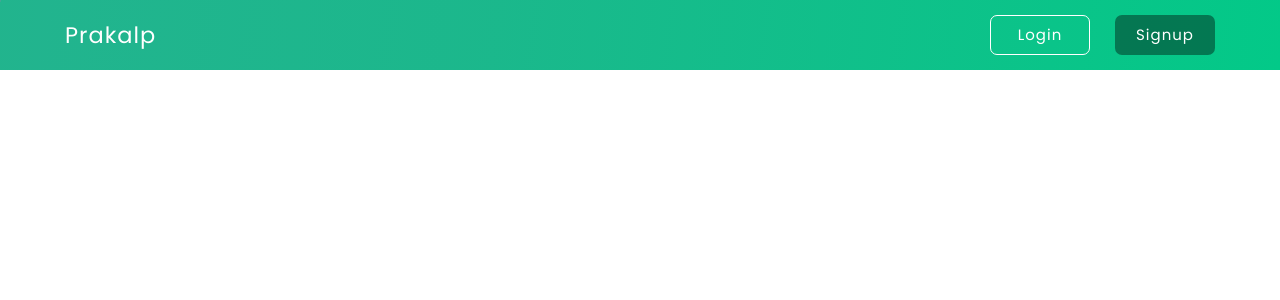
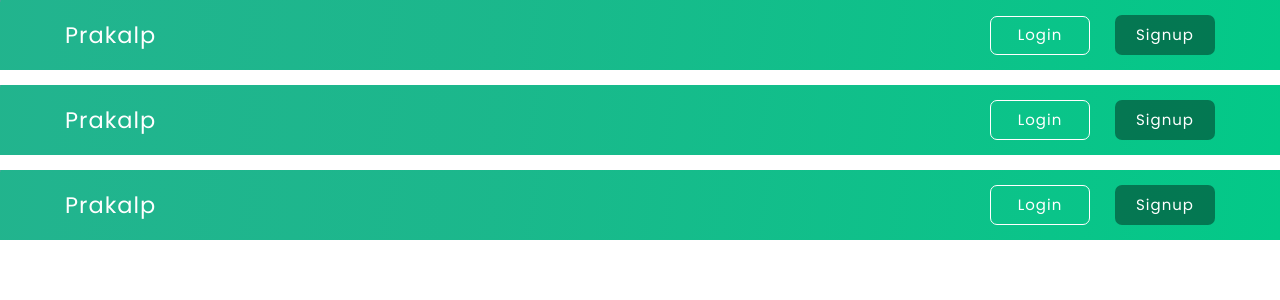
Before and after one commit to aditya-464/Prakalp_SIH_23, a React (Create React App) app in the folder client/: page / in a window 1280 px wide. Shown: the top 300 px of the page. Built offline with nearby package versions, Linux system fonts and the light colour scheme.

Commit message:
updated welcome nav

```diff
--- a/client/src/App.js
+++ b/client/src/App.js
@@ -8,10 +8,10 @@ function App() {
   return (
     <>
       <Navwelcome />
-      {/* <br />
+      <br />
       <Adminnav />
       <br />
-      <Usernav/> */}
+      <Usernav/>
     </>
   );
 }
--- a/client/src/components/Admin/AdminNav/Adminnav.js
+++ b/client/src/components/Admin/AdminNav/Adminnav.js
@@ -11,16 +11,16 @@ export default function Navwelcome() {
           <Heading
             as={"h1"}
             ml={"65px"}
-            style={{ fontWeight: "500", letterSpacing: "1px" }}
+            style={{ fontWeight: "400", letterSpacing: "1px", fontFamily: "'Poppins', sans-serif" }}
           >
             Prakalp
           </Heading>
         </NavLink>
         <Box mr={"65px"}>
-          <Button bg="prakalp.0" px={"24px"} py={"19px"} mr={5} className={styles.loginBtn}>
+          <Button bg="prakalp.0" height={"40px"} width={40} mr={5} className={styles.loginBtn}>
             <Text className={styles.btnText}>Login</Text>
           </Button>
-          <Button px={"25px"} py={"20px"} ml={5} className={styles.signupBtn}>
+          <Button height={"40px"} width={40} ml={5} className={styles.signupBtn}>
             <Text className={styles.btnText}>Signup</Text>
           </Button>
         </Box>
--- a/client/src/components/Admin/AdminNav/adminnav.module.css
+++ b/client/src/components/Admin/AdminNav/adminnav.module.css
@@ -1,6 +1,7 @@
 .navBackground {
     background: linear-gradient(276.58deg, #03C988 0%, rgba(4, 176, 128, 0.904683) 63.02%, rgba(4, 170, 127, 0.883512) 96.35%, rgba(4, 170, 126, 0.881235) 99.94%, rgba(4, 136, 116, 0.753648) 99.95%, rgba(5, 135, 116, 0.750288) 99.96%, rgba(4, 148, 120, 0.799034) 99.97%, rgba(7, 46, 88, 0.415426) 99.98%, rgba(7, 32, 84, 0.363541) 99.99%, rgba(7, 25, 82, 0.335869) 100%, rgba(255, 255, 255, 0) 100%);
   color: white;
+  font-family: 'Poppins', sans-serif;
 }
 .loginBtn {
     border: 1px solid white;
@@ -22,4 +23,5 @@
 .btnText {
     font-size: 1.5rem;
     letter-spacing: 1px;
+    font-weight: 400 !important;
 }
--- a/client/src/components/User/UserNav/Usernav.js
+++ b/client/src/components/User/UserNav/Usernav.js
@@ -11,16 +11,16 @@ export default function Navwelcome() {
           <Heading
             as={"h1"}
             ml={"65px"}
-            style={{ fontWeight: "500", letterSpacing: "1px" }}
+            style={{ fontWeight: "400", letterSpacing: "1px", fontFamily: "'Poppins', sans-serif" }}
           >
             Prakalp
           </Heading>
         </NavLink>
         <Box mr={"65px"}>
-          <Button bg="prakalp.0" px={"24px"} py={"19px"} mr={5} className={styles.loginBtn}>
+          <Button bg="prakalp.0" height={"40px"} width={40} mr={5} className={styles.loginBtn}>
             <Text className={styles.btnText}>Login</Text>
           </Button>
-          <Button px={"25px"} py={"20px"} ml={5} className={styles.signupBtn}>
+          <Button height={"40px"} width={40} ml={5} className={styles.signupBtn}>
             <Text className={styles.btnText}>Signup</Text>
           </Button>
         </Box>
--- a/client/src/components/User/UserNav/usernav.module.css
+++ b/client/src/components/User/UserNav/usernav.module.css
@@ -1,6 +1,7 @@
 .navBackground {
     background: linear-gradient(276.58deg, #03C988 0%, rgba(4, 176, 128, 0.904683) 63.02%, rgba(4, 170, 127, 0.883512) 96.35%, rgba(4, 170, 126, 0.881235) 99.94%, rgba(4, 136, 116, 0.753648) 99.95%, rgba(5, 135, 116, 0.750288) 99.96%, rgba(4, 148, 120, 0.799034) 99.97%, rgba(7, 46, 88, 0.415426) 99.98%, rgba(7, 32, 84, 0.363541) 99.99%, rgba(7, 25, 82, 0.335869) 100%, rgba(255, 255, 255, 0) 100%);
   color: white;
+  font-family: 'Poppins', sans-serif;
 }
 .loginBtn {
     border: 1px solid white;
@@ -22,4 +23,5 @@
 .btnText {
     font-size: 1.5rem;
     letter-spacing: 1px;
+    font-weight: 400 !important;
 }
--- a/client/src/components/Welcome/Navwelcome/Navwelcome.js
+++ b/client/src/components/Welcome/Navwelcome/Navwelcome.js
@@ -17,7 +17,7 @@ export default function Navwelcome() {
           </Heading>
         </NavLink>
         <Box mr={"65px"}>
-          <Button bg="prakalp.0" height={"40px"} width={40} mr={5} className={styles.loginBtn}>
+          <Button bg="prakalp.0" height={"39px"} width={40} mr={5} className={styles.loginBtn}>
             <Text className={styles.btnText}>Login</Text>
           </Button>
           <Button height={"40px"} width={40} ml={5} className={styles.signupBtn}>
```
